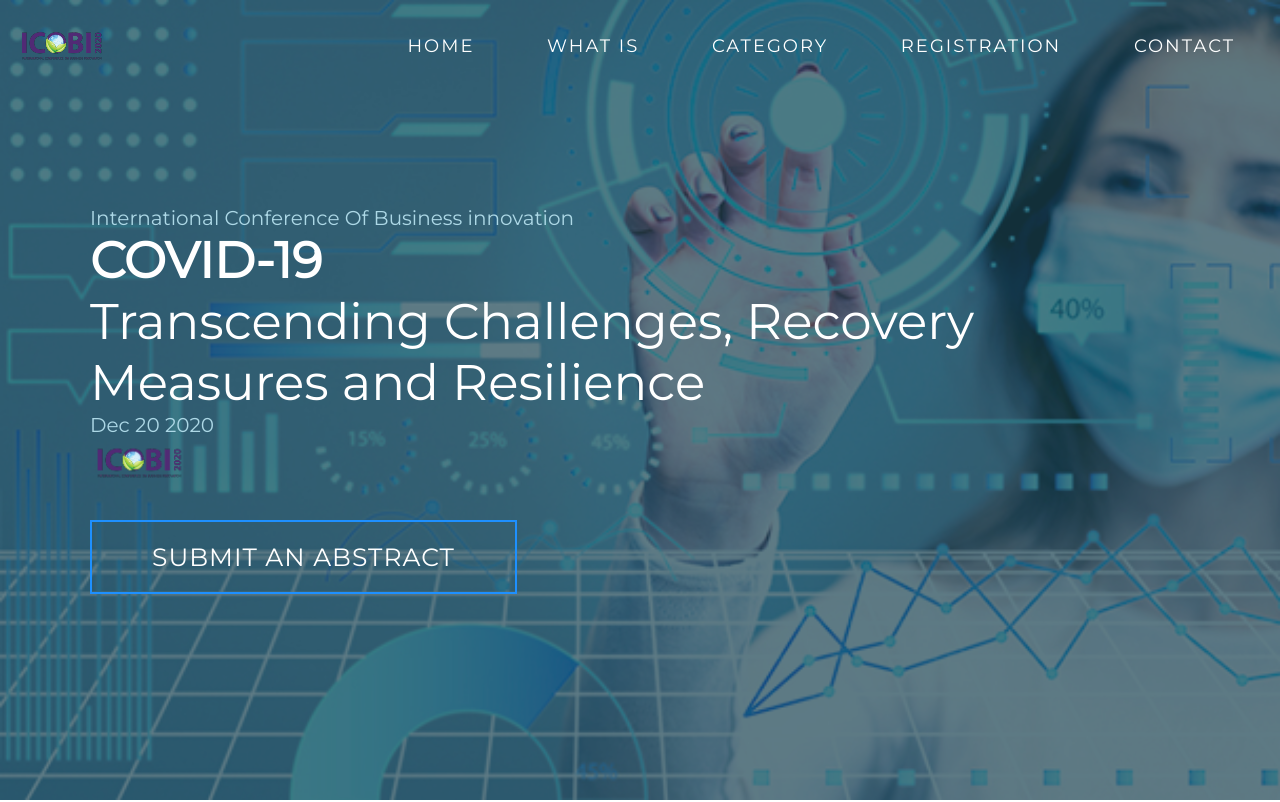
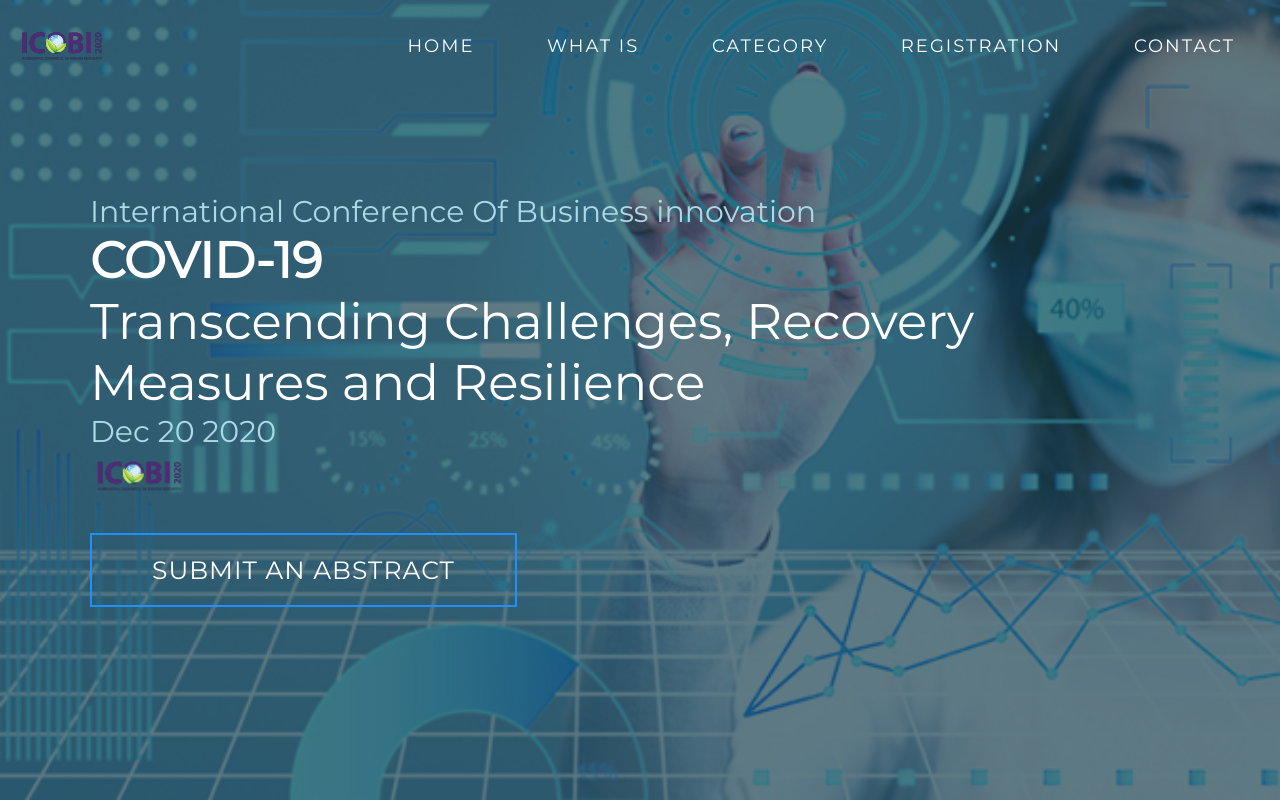
Before and after one commit to HirushaR/ICOBI-2020, a website: page dist/index.html in a window 1280 px wide. Shown: the top 802 px of the page. Drawn offline with Linux system fonts and the light colour scheme.

Commit message:
increase font size of icobi

```diff
--- a/scss/main.scss
+++ b/scss/main.scss
@@ -263,7 +263,7 @@ p {
     animation-delay: 1s;
   }
   h1:nth-child(1) {
-    font-size: 2rem;
+    font-size: 3rem;
     animation: text_reveal_name .5s ease forwards;
     animation-delay: 1s;
   }
@@ -277,7 +277,7 @@ p {
     font-weight: bold;
   }
   h1:nth-child(4) {
-    font-size: 2rem;
+    font-size: 3rem;
     animation: text_reveal_name .5s ease forwards;
     animation-delay: 3s;
   }
```
Also changed, not shown: dist/css/main.css.
